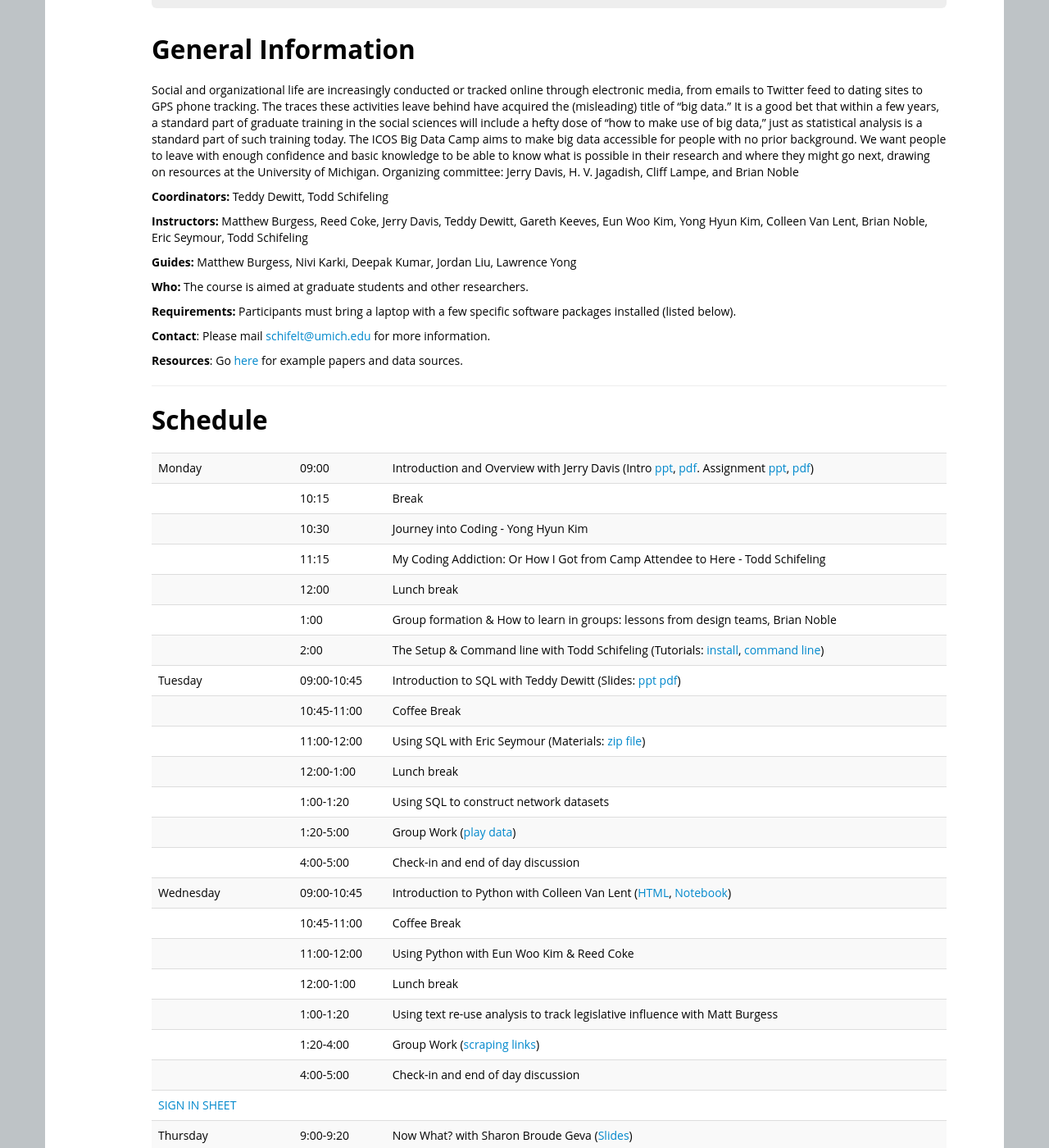
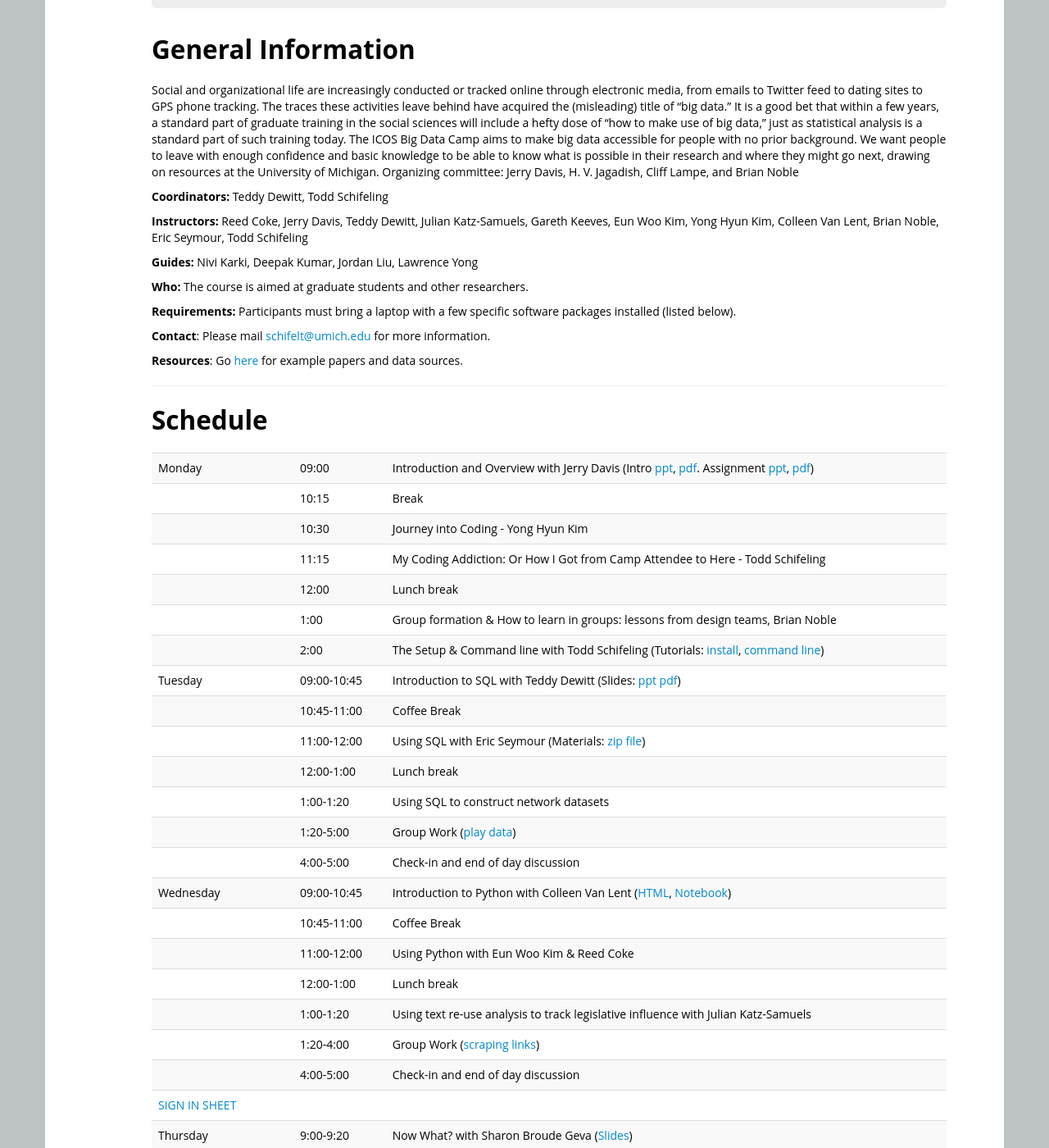
Before and after one commit to ICOSBigDataCamp/2018-summer-camp, a Jekyll site: the page built from index.html, in a window 1280 px wide and 1400 px high, scrolled down 360 px. Shown: the whole window at 82% size. Built offline with Jekyll 4.4.1, drawn with Linux system fonts in a browser that asks for light colours.

Commit message:
Update index.html

```diff
--- a/index.html
+++ b/index.html
@@ -10,9 +10,9 @@ startdate: 2016-05-09
 enddate: 2016-06-12
 registration: restricted
 coordinators: [ "Teddy Dewitt", "Todd Schifeling" ]
-instructor: ["Matthew Burgess","Reed Coke","Jerry Davis","Teddy Dewitt","Gareth Keeves","Eun Woo Kim","Yong Hyun Kim","Colleen Van Lent","Brian Noble",
+instructor: ["Reed Coke","Jerry Davis","Teddy Dewitt","Julian Katz-Samuels","Gareth Keeves","Eun Woo Kim","Yong Hyun Kim","Colleen Van Lent","Brian Noble",
 "Eric Seymour","Todd Schifeling"]
-helpers: [ "Matthew Burgess","Nivi Karki","Deepak Kumar","Jordan Liu", "Lawrence Yong" ]
+helpers: ["Nivi Karki","Deepak Kumar","Jordan Liu", "Lawrence Yong" ]
 contact: schifelt@umich.edu
 ---
 <!--
@@ -147,7 +147,7 @@ Organizing committee: Jerry Davis, H. V. Jagadish, Cliff Lampe, and Brian Noble
   <tr> <td></td>        <td>10:45-11:00</td>   <td>Coffee Break</td> </tr>
   <tr> <td></td>        <td>11:00-12:00</td>   <td>Using Python with Eun Woo Kim & Reed Coke</td> </tr>
   <tr> <td></td>        <td>12:00-1:00</td>   <td>Lunch break</td> </tr>
-  <tr> <td></td>        <td>1:00-1:20</td>    <td>Using text re-use analysis to track legislative influence with Matt Burgess</td> </tr>
+  <tr> <td></td>        <td>1:00-1:20</td>    <td>Using text re-use analysis to track legislative influence with Julian Katz-Samuels</td> </tr>
   <tr> <td></td>        <td>1:20-4:00</td>    <td>Group Work
     (<a href="scraping/">scraping links</a>)</td> </tr>
   <tr> <td></td>        <td>4:00-5:00</td>    <td>Check-in and end of day discussion </td> </tr>
```
